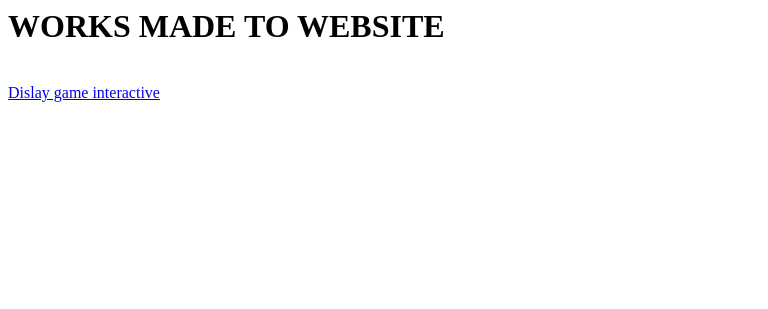
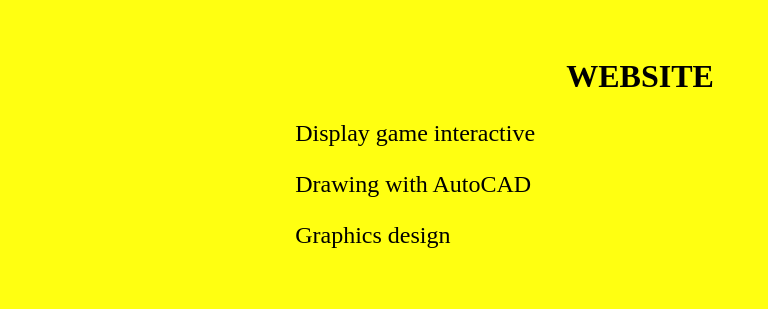
Before and after one commit to Gilbert46/pageweb, a plain HTML site: page index.html in a window 1280 px wide. Shown: the whole page, without its empty margins (0-768 px from the left). Drawn offline with Linux system fonts and the light colour scheme.

Commit message:
Add files via upload

```diff
--- a/index.html
+++ b/index.html
@@ -1,2 +1,19 @@
-<h1>WORKS MADE TO WEBSITE</h1></br>
-<a href="https://gilbert46.github.io/webpage/">Dislay game interactive</a>
+<!DOCTYPE html>
+<html lang="en">
+<head>
+    <meta charset="UTF-8">
+    <meta http-equiv="X-UA-Compatible" content="IE=edge">
+    <meta name="viewport" content="width=device-width, initial-scale=1.0">
+    <title>Website</title>
+    <link href = "./main.css" rel="stylesheet" type="text/css"/>
+</head>
+<body>
+    <header>
+        <h1>WEBSITE</h1>
+        <a href="https://gilbert46.github.io/webpage/">Display game interactive</a>
+        <a href="https://gilbert46.github.io/DWG/">Drawing with AutoCAD</a>
+        <a href = "https://gsxgrxhnupzmx1izaze8yw-on.drv.tw/www.fonamentsI.com/">Graphics design</a>
+    </header>
+
+</body>
+</html>
--- /dev/null
+++ b/main.css
@@ -0,0 +1,24 @@
+*{
+    box-sizing: border-box;
+    padding: 1%;
+}
+body{
+    background: #ffff11;
+}
+header{
+    display: flex;
+    flex-direction: column;
+}
+h1{
+    margin: 1px auto;
+}
+a{
+    margin-left: 20%;
+    color:inherit;
+    font-size: 150%;
+    text-decoration-line: none;
+}
+a:hover{
+    color: navy;
+    text-decoration-line: underline;
+}
```
